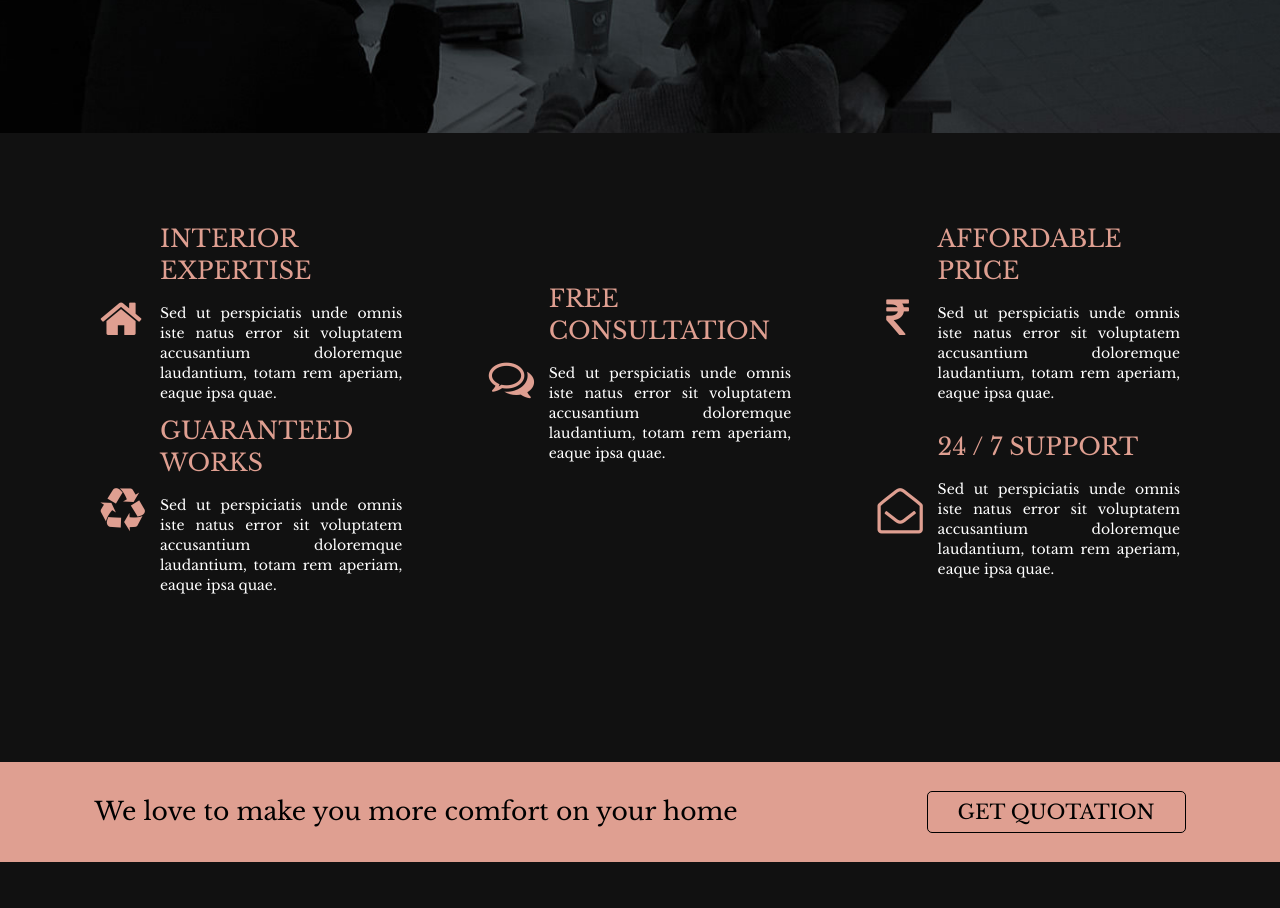
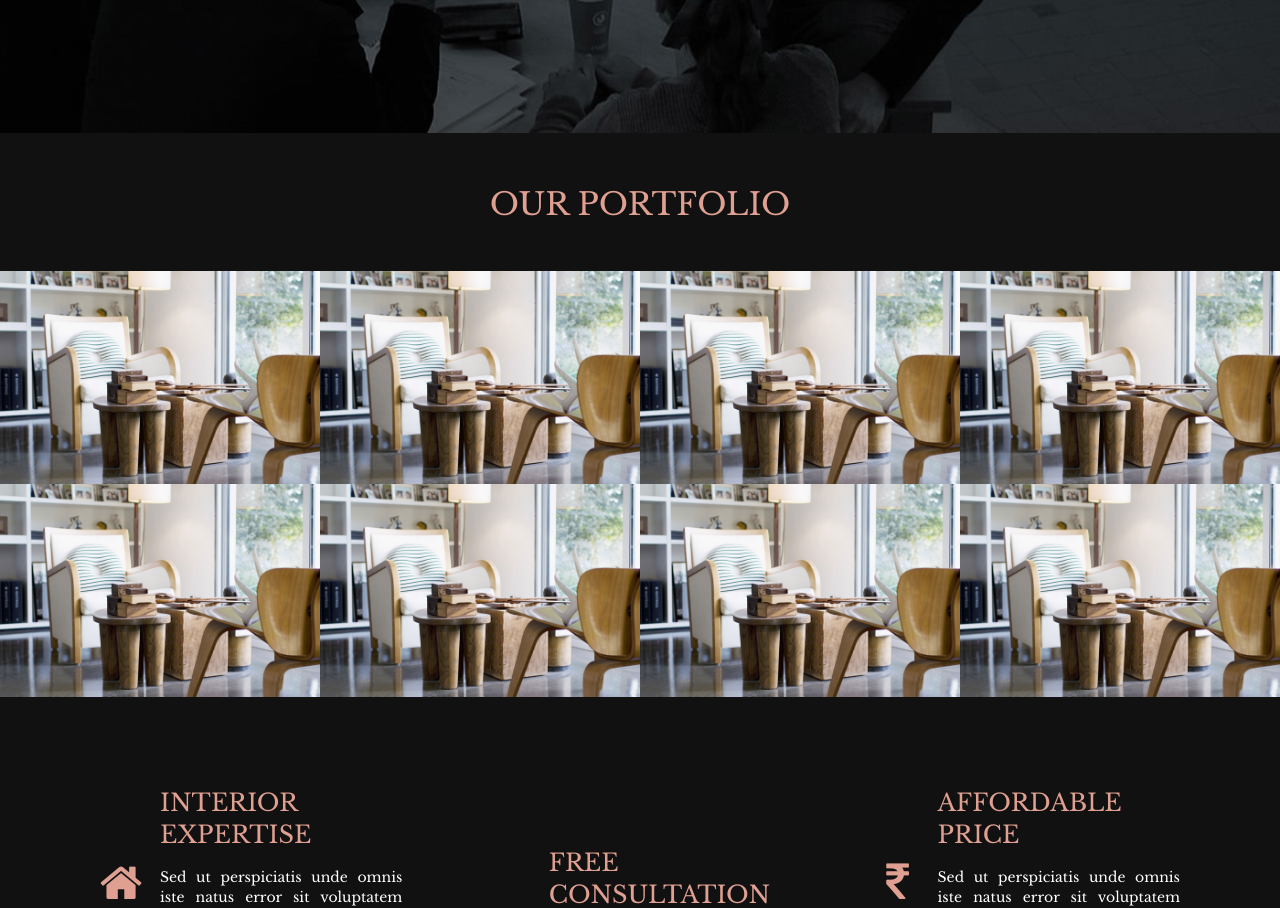
Before and after one commit to TEENUP/petalsArtDecor, an Angular app: page /home in a window 1280 px wide. Shown: the part 2560-3468 px from the top of the page. Built offline with nearby package versions, Linux system fonts and the light colour scheme.

Commit message:
portfolio design

```diff
--- a/src/app/base/base.component.html
+++ b/src/app/base/base.component.html
@@ -1,4 +1,5 @@
-<section id="section-welcome" class="section-welcome bg-loop bg-fit-height full-height" [ngStyle]="{'background-position': bgPosition}">
+<section id="section-welcome" class="section-welcome bg-loop bg-fit-height full-height"
+    [ngStyle]="{'background-position': bgPosition}">
     <div class="text">
         <p>OUR EXPERTISE FOR</p>
         <h1>INTERIOR DESIGN</h1>
@@ -41,6 +42,17 @@
 
     </div>
 </section> -->
+<section id="portfolio">
+    <h1 class="text-color">OUR PORTFOLIO</h1>
+    <ul class="pf-container">
+        <li *ngFor="let img of portfolio" class="pf-repeater">
+            <img src="../assets/{{img.src}}">
+            <div class="hover-content">
+                <span>Demo Images</span>
+            </div>
+        </li>
+    </ul>
+</section>
 
 <section class="experience-container">
     <div class="experience-item" *ngFor="let item of experienceWithUs"
--- a/src/app/base/base.component.scss
+++ b/src/app/base/base.component.scss
@@ -101,3 +101,33 @@ body {
     position: relative;
     top: 60px;
 }
+
+// portfolio css
+
+section#portfolio {
+    width: 100%;
+        ul.pf-container {
+        width: 100%;
+        margin: 0;
+        padding: 0;
+            li.pf-repeater {
+            width: 25%;
+            float: left;
+            list-style-type: none;
+            background-size: cover;
+            position: relative;
+            overflow: hidden;
+                img {
+                width: 100%;
+                float: left;
+                transition: 0.5s ease;
+            }
+        }
+    }
+}
+
+#portfolio h1 {
+    text-align: center;
+    position: relative;
+    top: -35px;
+}
--- a/src/app/base/base.component.ts
+++ b/src/app/base/base.component.ts
@@ -82,6 +82,17 @@ export class BaseComponent implements OnInit {
         }
     ]
 
+    portfolio = [
+        { src: 'pf1.jpg' },
+        { src: 'pf1.jpg' },
+        { src: 'pf1.jpg' },
+        { src: 'pf1.jpg' },
+        { src: 'pf1.jpg' },
+        { src: 'pf1.jpg' },
+        { src: 'pf1.jpg' },
+        { src: 'pf1.jpg' }
+    ]
+
 
     constructor() {
         setInterval(() => {
--- a/src/styles.scss
+++ b/src/styles.scss
@@ -298,3 +298,30 @@ video {
     font-family: 'Libre Baskerville', serif !important;
     font-size: 31px;
 }
+
+// portfoliio css
+
+li.pf-repeater .hover-content {
+    position: absolute;
+    height: 100%;
+    width: 100%;
+    background: #111111;
+    opacity: 0;
+    transition: 0.5s ease;
+    visibility: hidden;
+    display: flex;
+    align-items: center;
+    justify-content: center;
+    color: #fff;
+}
+
+li.pf-repeater:hover .hover-content {
+    opacity: 0.8;
+    transition: 0.5s ease;
+    visibility: visible;
+}
+
+li.pf-repeater:hover img {
+    transform: scale(1.3);
+    transition: 0.5s ease;
+}
```
Also changed, not shown: src/assets/pf1.jpg (added), 1 other file (tests, documents, lock files or other folders).
